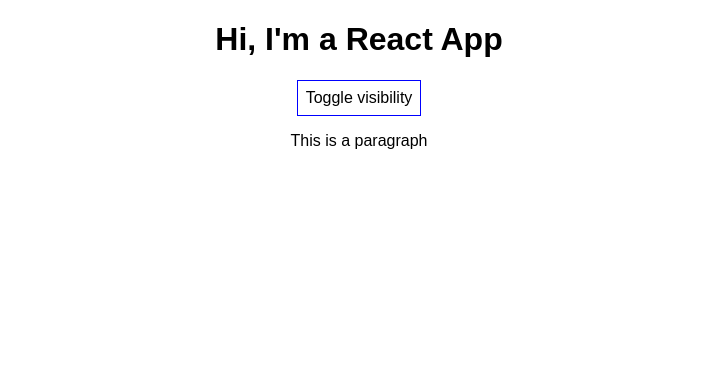
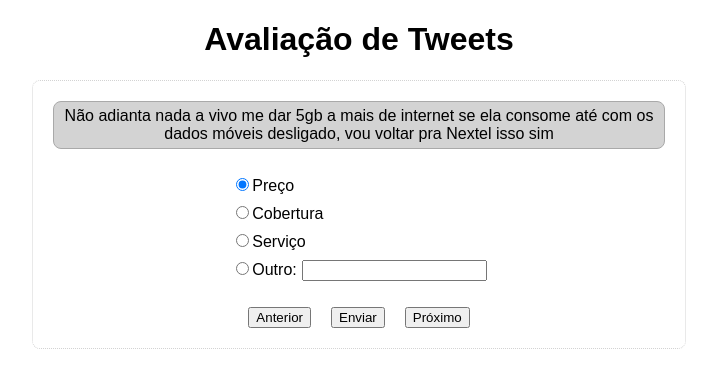
Before and after one commit to AlessandraFrancez/tcc-front, a React (Create React App) app: page / in a window 1280 px wide. Shown: the top 388 px of the page, without its empty margins (281-998 px from the left). Built offline with nearby package versions, Linux system fonts and the light colour scheme.

Commit message:
initial commit

```diff
--- a/package.json
+++ b/package.json
@@ -3,6 +3,7 @@
   "version": "0.1.0",
   "private": true,
   "dependencies": {
+    "axios": "^0.19.2",
     "react": "^16.13.1",
     "react-dom": "^16.13.1",
     "react-scripts": "1.1.5"
--- a/src/App.css
+++ b/src/App.css
@@ -1,3 +1,8 @@
 .App {
   text-align: center;
 }
+
+radio{
+  align-content: left;
+
+}
--- a/src/App.js
+++ b/src/App.js
@@ -4,28 +4,27 @@
 import UserOutput from './UserOutput/UserOutput'
 import UserInput from './UserInput/UserInput'
 import person from './Person/Person';
+import Axios from 'axios';
 
 const app = props => {
-  const [ peopleSt, setPeople] = useState({
-    people:[
-      {id: 1, name: 'Max'},
-      {id: 2, name: 'Joana'},
-      {id: 3, name: 'Alice'},
-      {id: 4, name: 'Bob'},
-      {id: 5, name: 'Charles'}
+  const [userName, setUserName] = useState('myName')
+  const [showPerson, setShowPerson] = useState(false);
+  const [peopleSt, setPeople] = useState({
+    people: [
+      { id: 1, name: 'Max' },
+      { id: 2, name: 'Joana' },
+      { id: 3, name: 'Alice' },
+      { id: 4, name: 'Bob' },
+      { id: 5, name: 'Charles' }
     ]
   })
-
-  const [userName, setUserName] = useState('myName')
-
-  const [showPerson, setShowPerson] = useState(false);
 
   const style = {
     backgroundColor: 'white',
     font: 'inherit',
     border: '1px solid blue',
     padding: '8px',
-    cursor:'pointer'
+    cursor: 'pointer'
   }
 
   const changeUserNameHandler = (event) => {
@@ -40,10 +39,10 @@
   if (showPerson) {
     persons = (
       <div>
-      <UserInput change={changeUserNameHandler} name={userName}/>
-      <UserOutput userName={userName}/>
-      <UserOutput userName='different Name'/>
-      <UserOutput userName='yet another name'/>
+        <UserInput change={changeUserNameHandler} name={userName} />
+        <UserOutput userName={userName} />
+        <UserOutput userName='different Name' />
+        <UserOutput userName='yet another name' />
       </div>)
   }
 
@@ -52,21 +51,21 @@
     const index = people.findIndex(p => {
       return p.id === id
     });
-    const person = {...peopleSt.people[index]}
+    const person = { ...peopleSt.people[index] }
     person.name = event.target.value;
 
     people[index] = person;
-    setPeople({people});
+    setPeople({ people });
   }
 
   const deletePersonHandler = (index) => {
     let people = [...peopleSt.people]
-    people.splice(index,1)
-    setPeople({people})
+    people.splice(index, 1)
+    setPeople({ people })
   }
 
   let listPeople = null
-  if (showPerson){
+  if (showPerson) {
     listPeople =
       <div>
         {peopleSt.people.map((person, index) => {
@@ -74,7 +73,7 @@
             <Person
               key={person.id}
               name={person.name}
-          click={() => {deletePersonHandler(index)}}
+              click={() => { deletePersonHandler(index) }}
               change={(event) => nameChangeHandler(event, person.id)}
             />
           </div>)
@@ -83,13 +82,64 @@
       </div>
   }
 
+  const astyle = {
+    margin: 'auto',
+    fontFamily: 'sans-serif',
+    backgroundColor: "lightgrey",
+    border: "1px solid darkgrey",
+    borderRadius: "8px",
+    maxWidth: "600px",
+    padding: "5px",
+    position: "relative"
+  }
+
+  const radioStyle = {
+    textAlign: "left",
+    padding: "4px"
+  }
+
   return (
-    <div className="App">
-      <h1>Hi, I'm a React App</h1>
-      <button style={style} onClick={toggleHandler}>Toggle visibility</button>
-      <p>This is a paragraph</p>
-      {listPeople}
-      {persons}
+    <div className="App" style={{ textAlign: "center" }}>
+      <h1>Avaliação de Tweets</h1>
+      <div style={{ border: "1px dotted lightgray", width: "fit-content", display: "inline-block", borderRadius: "8px" }}>
+        <div style={{ padding: "20px" }}>
+          <p style={astyle}>Não adianta nada a vivo me dar 5gb a mais de internet se ela consome até com os dados móveis desligado, vou voltar pra Nextel isso sim</p>
+        </div>
+        <div style={{ position: "relative", display: "inline-block" }}>
+          <form style={{ padding: "2px" }}>
+            <div className="radio" style={radioStyle}>
+              <label>
+                <input type="radio" value="preço" checked={true} />
+            Preço
+          </label>
+            </div>
+            <div className="radio" style={radioStyle}>
+              <label>
+                <input type="radio" value="cobertura" />
+            Cobertura
+          </label>
+            </div>
+            <div className="radio" style={radioStyle}>
+              <label>
+                <input type="radio" value="serviço" />
+            Serviço
+          </label>
+            </div>
+            <div className="radio" style={radioStyle}>
+              <label>
+                <input type="radio" value="outro" />
+            Outro:
+          </label>
+              <input type="text" name="other_reason" style={{ marginLeft: "5px" }} />
+            </div>
+          </form>
+        </div>
+        <div style={{padding:"10px"}}>
+          <button style={{margin:"10px"}}>Anterior</button>
+          <button style={{margin:"10px"}}>Enviar</button>
+          <button style={{margin:"10px"}}>Próximo</button>
+        </div>
+      </div>
     </div>
   );
 }
```
Also changed, not shown: 2 other files (tests, documents, lock files or other folders). Lines whose indentation alone changed are shown as unchanged.
